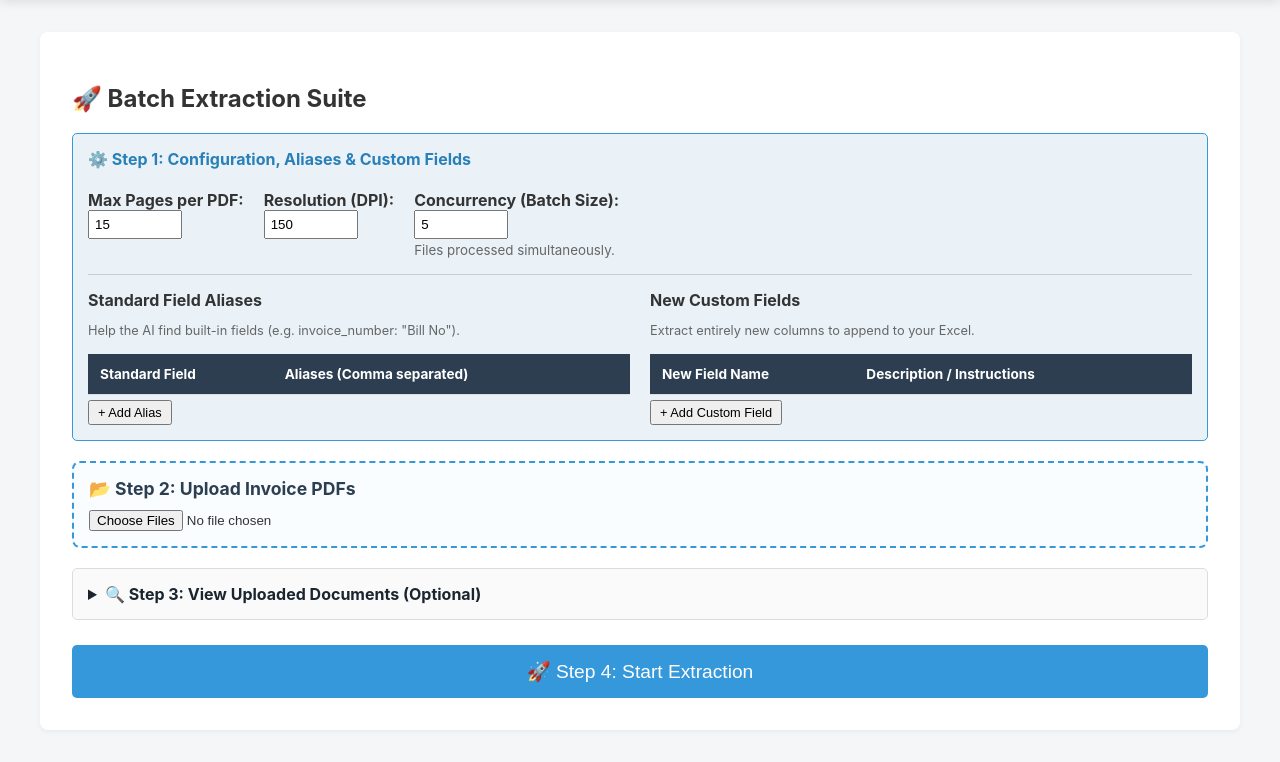
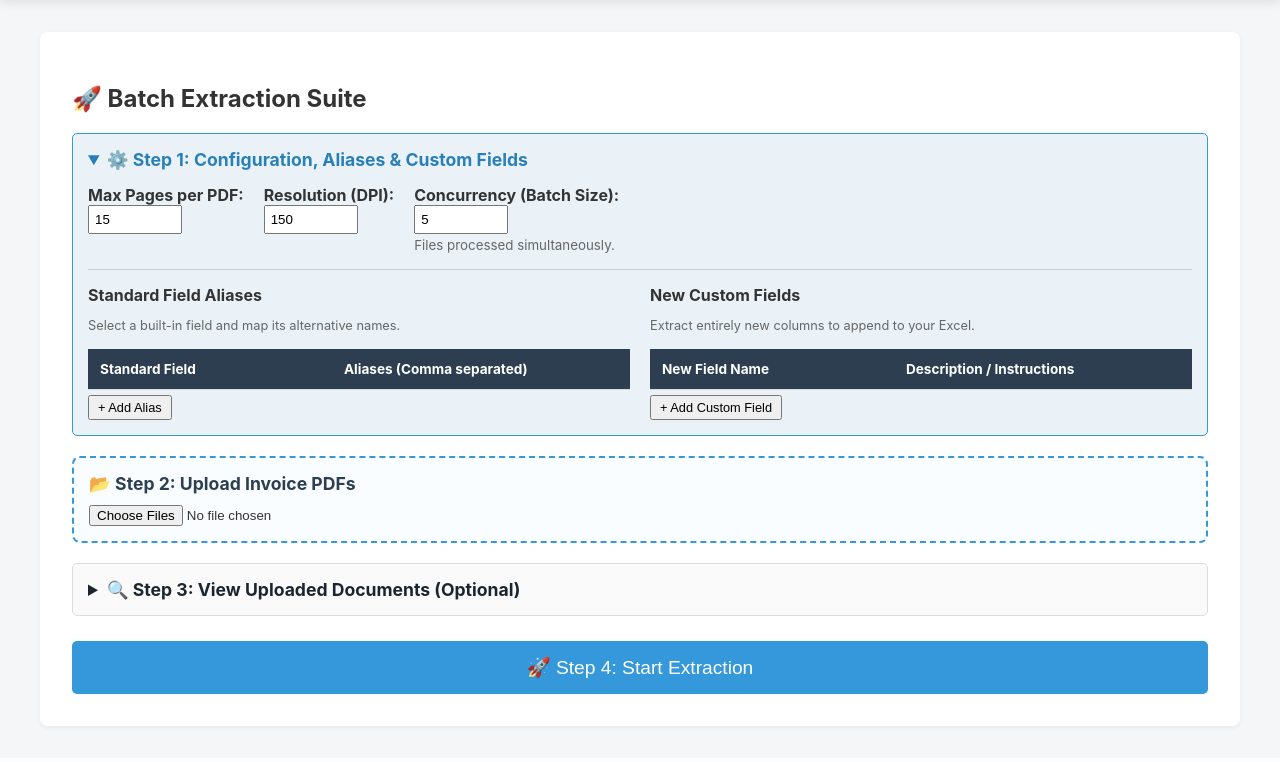
Before and after one commit to InsightMiner-dot/invoice-extraction, a FastAPI app: page / in a window 1280 px wide. Shown: the part 60-822 px from the top of the page. After the commit the page ends 789 px from the top, so only its background shows below. Run offline with FastAPI, Linux system fonts and the light colour scheme; lists and menus that the app fills with data are empty; some libraries are stand-ins or nearby versions.

Commit message:
Refactor form sections to use details elements

```diff
--- a/fastapi_v1/templates/extract.html
+++ b/fastapi_v1/templates/extract.html
@@ -11,9 +11,9 @@
     <!-- novalidate prevents the browser from strictly blocking the DPI input -->
     <form id="uploadForm" novalidate>
 
-        <!-- STEP 1: CONFIGURATION -->
-        <div style="margin-bottom: 20px; padding: 15px; border: 1px solid #3498db; border-radius: 5px; background: #eaf2f8;">
-            <h4 style="margin-top: 0; color: #2980b9;">⚙️ Step 1: Configuration, Aliases & Custom Fields</h4>
+        <!-- STEP 1: CONFIGURATION (NOW AN EXPANDER) -->
+        <details open style="margin-bottom: 20px; padding: 15px; border: 1px solid #3498db; border-radius: 5px; background: #eaf2f8;">
+            <summary style="font-weight: bold; cursor: pointer; color: #2980b9; font-size: 1.1rem; margin-top: 0; outline: none;">⚙️ Step 1: Configuration, Aliases & Custom Fields</summary>
 
             <div style="display: flex; gap: 20px; margin-top: 15px; flex-wrap: wrap;">
                 <div>
@@ -24,7 +24,6 @@
                     <label><strong>Resolution (DPI):</strong></label><br>
                     <input type="number" id="configDPI" value="150" style="padding: 5px; width: 80px;">
                 </div>
-                <!-- NEW: Frontend Concurrency Setting -->
                 <div>
                     <label><strong>Concurrency (Batch Size):</strong></label><br>
                     <input type="number" id="configBatchSize" value="5" style="padding: 5px; width: 80px;">
@@ -37,9 +36,9 @@
             <div style="display: flex; gap: 20px;">
                 <div style="flex: 1;">
                     <strong>Standard Field Aliases</strong>
-                    <p style="font-size: 0.8rem; color: #666;">Help the AI find built-in fields (e.g. invoice_number: "Bill No").</p>
+                    <p style="font-size: 0.8rem; color: #666;">Select a built-in field and map its alternative names.</p>
                     <table id="aliasTable" style="width: 100%; font-size: 0.85rem; margin-bottom: 5px;">
-                        <thead><tr><th>Standard Field</th><th>Aliases (Comma separated)</th><th></th></tr></thead>
+                        <thead><tr><th style="width: 45%;">Standard Field</th><th>Aliases (Comma separated)</th><th></th></tr></thead>
                         <tbody></tbody>
                     </table>
                     <button type="button" onclick="addRow('aliasTable')" style="font-size: 0.8rem; padding: 3px 8px;">+ Add Alias</button>
@@ -49,15 +48,15 @@
                     <strong>New Custom Fields</strong>
                     <p style="font-size: 0.8rem; color: #666;">Extract entirely new columns to append to your Excel.</p>
                     <table id="customTable" style="width: 100%; font-size: 0.85rem; margin-bottom: 5px;">
-                        <thead><tr><th>New Field Name</th><th>Description / Instructions</th><th></th></tr></thead>
+                        <thead><tr><th style="width: 45%;">New Field Name</th><th>Description / Instructions</th><th></th></tr></thead>
                         <tbody></tbody>
                     </table>
                     <button type="button" onclick="addRow('customTable')" style="font-size: 0.8rem; padding: 3px 8px;">+ Add Custom Field</button>
                 </div>
             </div>
-        </div>
+        </details>
 
-        <!-- STEP 2: UPLOAD FILES -->
+        <!-- STEP 2: UPLOAD FILES (PDF ONLY RESTORED) -->
         <div style="margin-bottom: 20px; padding: 15px; border: 2px dashed #3498db; border-radius: 8px; background-color: #fafdff;">
             <label style="font-weight: bold; font-size: 1.1rem; color: #2c3e50; display: block; margin-bottom: 10px;">📂 Step 2: Upload Invoice PDFs</label>
             <input type="file" id="pdfFiles" name="files" multiple accept="application/pdf" style="width: 100%; cursor: pointer;">
@@ -65,7 +64,7 @@
 
         <!-- STEP 3: VIEWER GRID (EXPANDER) -->
         <details style="margin-bottom: 25px; padding: 15px; border: 1px solid #ddd; border-radius: 5px; background: #fafafa;">
-            <summary style="font-weight: bold; cursor: pointer; color: var(--primary);">🔍 Step 3: View Uploaded Documents (Optional)</summary>
+            <summary style="font-weight: bold; cursor: pointer; color: var(--primary); font-size: 1.1rem; outline: none;">🔍 Step 3: View Uploaded Documents (Optional)</summary>
             <div style="margin-top: 15px;">
                 <input type="text" id="gridSearch" class="search-bar" placeholder="Search files by name..." style="display: none;">
                 <div id="pdfGrid" class="pdf-grid"></div>
```
